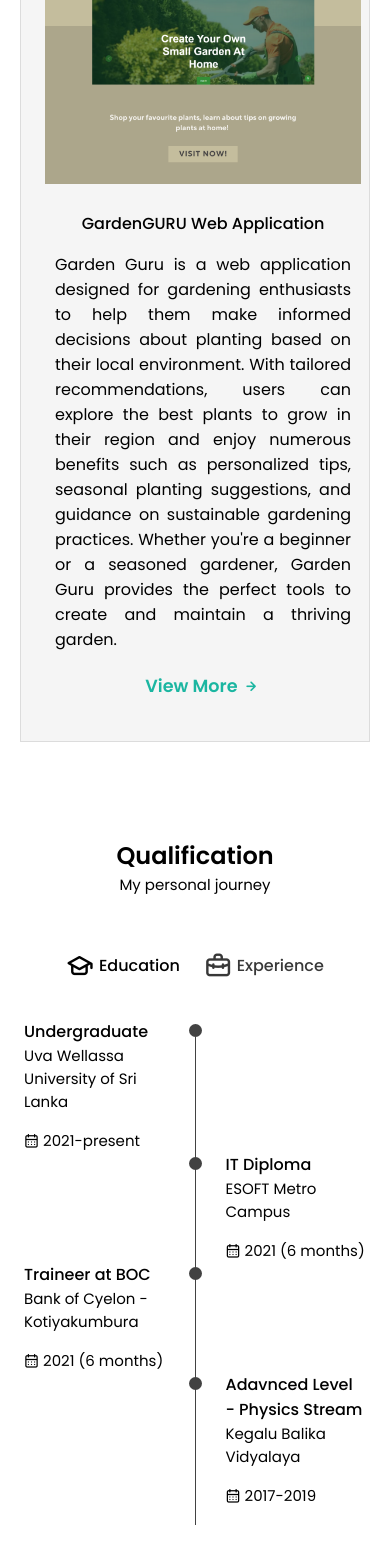
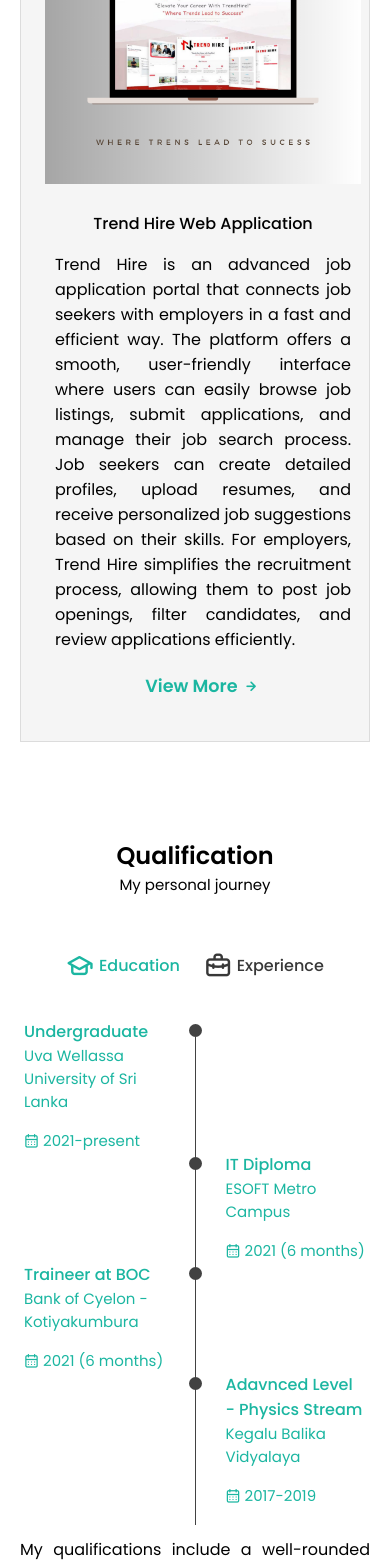
Before and after one commit to Malkimadhu/My-Portfolio, a React (Create React App) app: page / in a window 390 px wide. Shown: the part 6180-7745 px from the top of the page. Built offline with nearby package versions, Linux system fonts and the light colour scheme.

Commit message:
new updates 2024.10.20

```diff
--- a/src/components/contact/Contact.jsx
+++ b/src/components/contact/Contact.jsx
@@ -106,13 +106,14 @@ const Contact = () => {
                 display: "flex",
                 alignItems: "center",
                 justifyContent: "center",
-                backgroundColor: "black",
+                backgroundColor: "rgba(27, 182, 161, 1)",
                 color: "white",
                 border: "none",
                 borderRadius: "20px",
                 textDecoration: "none",
-                width: "150px",
+                width: "200px",
                 height: "60px",
+                marginTop: "58px"
               }}
             >
               Send Message
--- a/src/components/experience/Experience.jsx
+++ b/src/components/experience/Experience.jsx
@@ -20,7 +20,7 @@ const Experience = () => {
                 ? "qualification__button qualification__active button--flex"
                 : "qualification__button button--flex"
             }
-            onClick={()=> toggleTab(1)}
+            onClick={() => toggleTab(1)}
           >
             <i className="uil uil-graduation-cap qualification__icon"></i>
             Education
@@ -32,7 +32,7 @@ const Experience = () => {
                 ? "qualification__button qualification__active button--flex"
                 : "qualification__button button--flex"
             }
-            onClick={()=> toggleTab(2)}
+            onClick={() => toggleTab(2)}
           >
             <i className="uil uil-briefcase-alt qualification__icon"></i>
             Experience
@@ -40,6 +40,7 @@ const Experience = () => {
         </div>
 
         <div className="qualification__sections">
+          <section className="qualification__education">
             <div
               className={
                 toggleState === 1
@@ -119,12 +120,15 @@ const Experience = () => {
                 </div>
               </div>
             </div>
-
-          <div className={
+          </section>
+          <section className="qualification__experience">
+            <div
+              className={
                 toggleState === 2
                   ? "qualification__content qualification__content-active"
                   : "qualification__content"
-            }>
+              }
+            >
               <div className="qualification__data">
                 <div>
                   <h3 className="qualification__title">
@@ -139,7 +143,7 @@ const Experience = () => {
                 </div>
 
                 <div>
-                <span className="qualification__rounder"></span>
+                  <span className="qualification__rounder "></span>
                   <span className="qualification__line"></span>
                 </div>
               </div>
@@ -183,8 +187,23 @@ const Experience = () => {
                 </div>
               </div>
             </div>
+          </section>
         </div>
       </div>
+
+      <p className="qualification__description">
+        My qualifications include a well-rounded education and diverse
+        experiences. I completed my school education at Kegalu Balika Vidyalaya
+        and am currently pursuing a degree in Computer Science and Technology at
+        Uva Wellassa University. Alongside my academic journey, I have gained
+        valuable experience through various volunteer roles, including
+        contributing to initiatives like the IEEE UWU Student Branch and other
+        leadership activities. These experiences have sharpened my technical,
+        communication, and teamwork skills, helping me grow both personally and
+        professionally.
+      </p>
+
+      <button className="qualification__description-more">Explore More</button>
     </section>
   );
 };
--- a/src/components/experience/experience.css
+++ b/src/components/experience/experience.css
@@ -1,73 +1,72 @@
-.qualification__container{
+.qualification__container {
   max-width: 768px;
 }
 
-.qualification__tabs{
+.qualification__tabs {
   display: flex;
   justify-content: center;
   margin-bottom: var(--mb-2);
 }
 
-.qualification__button{
+.qualification__button {
   font-size: var(--h3-font-size);
   font-weight: var(--font-medium);
   color: rgb(56, 56, 56);
   margin: 0 var(--mb-1);
   cursor: pointer;
 }
-.qualification
-{
+.qualification {
   background-color: white;
 }
-.qualification__button:hover{
+.qualification__button:hover {
   color: var(--title-color-dark);
 }
 
-.qualification__icon{
+.qualification__icon {
   font-size: 1.8rem;
   margin-right: var(--mb-0-25);
 }
 
-.qualification__active{
-    color: var(--title-color-dark);
+.qualification__active {
+  color: rgba(27, 182, 161, 1);
 }
 
-.qualification__sections{
+.qualification__sections {
   display: grid;
   grid-template-columns: 0.5fr;
   justify-content: center;
 }
 
-.qualification__content{
+.qualification__content {
   display: none;
 }
 
-.qualification__content-active{
+.qualification__content-active {
   display: block;
 }
 
-.qualification__data{
+.qualification__data {
   display: grid;
   grid-template-columns: 1fr max-content 1fr;
   column-gap: 1.5rem;
 }
 
-.qualification__title{
+.qualification__title {
   font-size: var(--normal-font-size);
   font-weight: var(--font-medium);
 }
 
-.qualification__subtitle{
+.qualification__subtitle {
   display: inline-block;
   font-size: var(--small-font-size);
   margin-bottom: var(--mb-1);
 }
 
-.qualification__calander{
+.qualification__calander {
   font-size: var(--small-font-size);
 }
 
-.qualification__rounder{
+.qualification__rounder {
   display: inline-block;
   width: 13px;
   height: 13px;
@@ -75,7 +74,11 @@
   border-radius: 50%;
 }
 
-.qualification__line{
+.qualification__rounder-active {
+  color: rgba(27, 182, 161, 1);
+}
+
+.qualification__line {
   display: block;
   width: 1px;
   height: 100%;
@@ -83,33 +86,106 @@
   transform: translate(6px, -7px);
 }
 
+.qualification__experience {
+  color: rgba(27, 182, 161, 1);
+}
+
+.qualification__education {
+  color: rgba(27, 182, 161, 1);
+}
+
+.qualification__description {
+  margin-left: 200px;
+  margin-right: 200px;
+  margin-top: 50px;
+  text-align: justify;
+}
+
+.qualification__description-more {
+  width: 150px;
+  height: 50px;
+  background-color: rgba(27, 182, 161, 1);
+  border-radius: 1rem;
+  color: white;
+  margin-left: 770px;
+  margin-top: 40px;
+}
+
 /* BREAKPOINTS */
 /* for large device */
-@media screen and (max-width: 992px){
-    .qualification__container{
+@media screen and (max-width: 992px) {
+  .qualification__container {
     margin-left: auto;
     margin-right: auto;
   }
+  .qualification__description {
+    margin-left: 20px;
+    margin-right: 20px;
+    margin-top: 30px;
+    text-align: justify;
+  }
+
+  .qualification__description-more {
+    margin-left: 350px;
+    margin-top: 40px;
+  }
 }
 /* for medium device */
-   @media screen and (max-width: 768px){
-     .qualification__container{
+@media screen and (max-width: 768px) {
+  .qualification__container {
     margin-left: var(--mb-1-5);
     margin-right: var(--mb-1-5);
   }
+
+  .qualification__description {
+    margin-left: 20px;
+    margin-right: 20px;
+    margin-top: 30px;
+    text-align: justify;
   }
 
-   @media screen and (max-width: 576px){
-     .qualification__sections{
+  .qualification__description-more {
+    margin-left: 770px;
+    margin-top: 40px;
+  }
+}
+
+@media screen and (max-width: 576px) {
+  .qualification__sections {
     grid-template-columns: initial;
   }
-     .qualification__button{
+  .qualification__button {
     margin: 0 var(--mb-0-75);
+  }
+
+  .qualification__description {
+    margin-left: 20px;
+    margin-right: 20px;
+    margin-top: 30px;
+    text-align: justify;
+  }
+
+  .qualification__description-more {
+    margin-left: 130px;
+    margin-top: 40px;
   }
 }
 /* for small device */
-   @media screen and (max-width: 350px){
-     .qualification__data{
+@media screen and (max-width: 350px) {
+  .qualification__data {
     gap: o.5rem;
   }
+
+  .qualification__description {
+    margin-left: 20px;
+    margin-right: 20px;
+    margin-top: 30px;
+    text-align: justify;
   }
+
+
+  .qualification__description-more {
+    margin-left: 100px;
+    margin-top: 40px;
+  }
+}
--- a/src/components/footer/Footer.jsx
+++ b/src/components/footer/Footer.jsx
@@ -5,7 +5,7 @@ const Footer = () => {
   return (
     <footer className="footer">
       <div className="footer__container container">
-        <h1 className="footer__title">Malki</h1>
+        <h1 className="footer__title">Malki Madhubhashini</h1>
         <ul className="footer__list">
           <li>
             <a href="#about" className="footer__link">
--- a/src/components/footer/footer.css
+++ b/src/components/footer/footer.css
@@ -1,7 +1,8 @@
 .footer{
     /* background-color: var(--container-color); */
-    background-color: rgb(165, 165, 165);
+    background-color: rgba(27, 182, 161, 1);
     border-top: 1px solid rgba(0, 0, 0, 0.1);
+    height: 400px;
 }
 
 .footer__container{
--- a/src/components/projects/Projects.jsx
+++ b/src/components/projects/Projects.jsx
@@ -2,6 +2,7 @@ import React, { useState } from "react";
 import "./projects.css";
 import pic1 from "../../assets/projects/gardenguru.png";
 import pic2 from "../../assets/projects/cstello.png";
+import pic3 from "../../assets/projects/trendhire.png";
 
 const Projects = () => {
   const [toggleState, setToggleState] = useState(0);
@@ -54,7 +55,7 @@ const Projects = () => {
                 className="uil uil-times projects__modal-close"
               ></i>
 
-              <h3 className="projects__modal-title">GardenGuru</h3>
+              <h3 className="projects__modal-title">GardenGURU</h3>
               <p className="projects__modal-description">
                 Here, you'll find a collection of projects that reflect my
                 journey and growth as a Computer Science and Technology student
@@ -174,22 +175,22 @@ const Projects = () => {
         </div>
 
         <div className="projects__content">
-          <img src={pic1}></img>
+          <img src={pic3}></img>
           <div>
             <h3 className="projects__title">
               {/* <i className="uil uil-web-grid projects__icon"></i> */}
-              GardenGURU Web Application
+              Trend Hire Web Application
             </h3>
             <p className="project__des">
-              Garden Guru is a web application designed for gardening
-              enthusiasts to help them make informed decisions about planting
-              based on their local environment. With tailored recommendations,
-              users can explore the best plants to grow in their region and
-              enjoy numerous benefits such as personalized tips, seasonal
-              planting suggestions, and guidance on sustainable gardening
-              practices. Whether you're a beginner or a seasoned gardener,
-              Garden Guru provides the perfect tools to create and maintain a
-              thriving garden.
+              Trend Hire is an advanced job application portal that connects job
+              seekers with employers in a fast and efficient way. The platform
+              offers a smooth, user-friendly interface where users can easily
+              browse job listings, submit applications, and manage their job
+              search process. Job seekers can create detailed profiles, upload
+              resumes, and receive personalized job suggestions based on their
+              skills. For employers, Trend Hire simplifies the recruitment
+              process, allowing them to post job openings, filter candidates,
+              and review applications efficiently.
             </p>
           </div>
           <div className="button-div">
```
Also changed, not shown: src/assets/projects/trendhire.png (added). Lines whose indentation alone changed are shown as unchanged.
